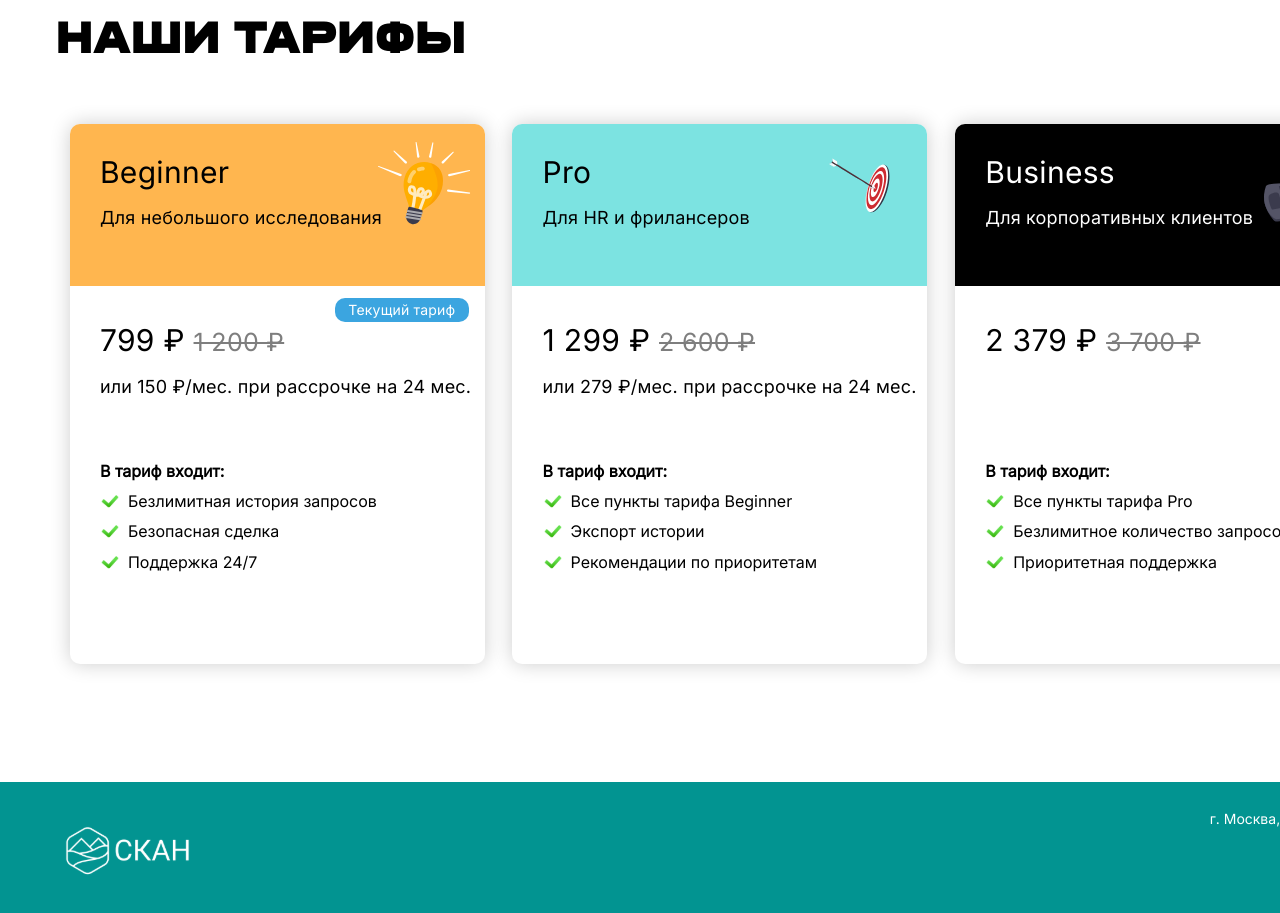
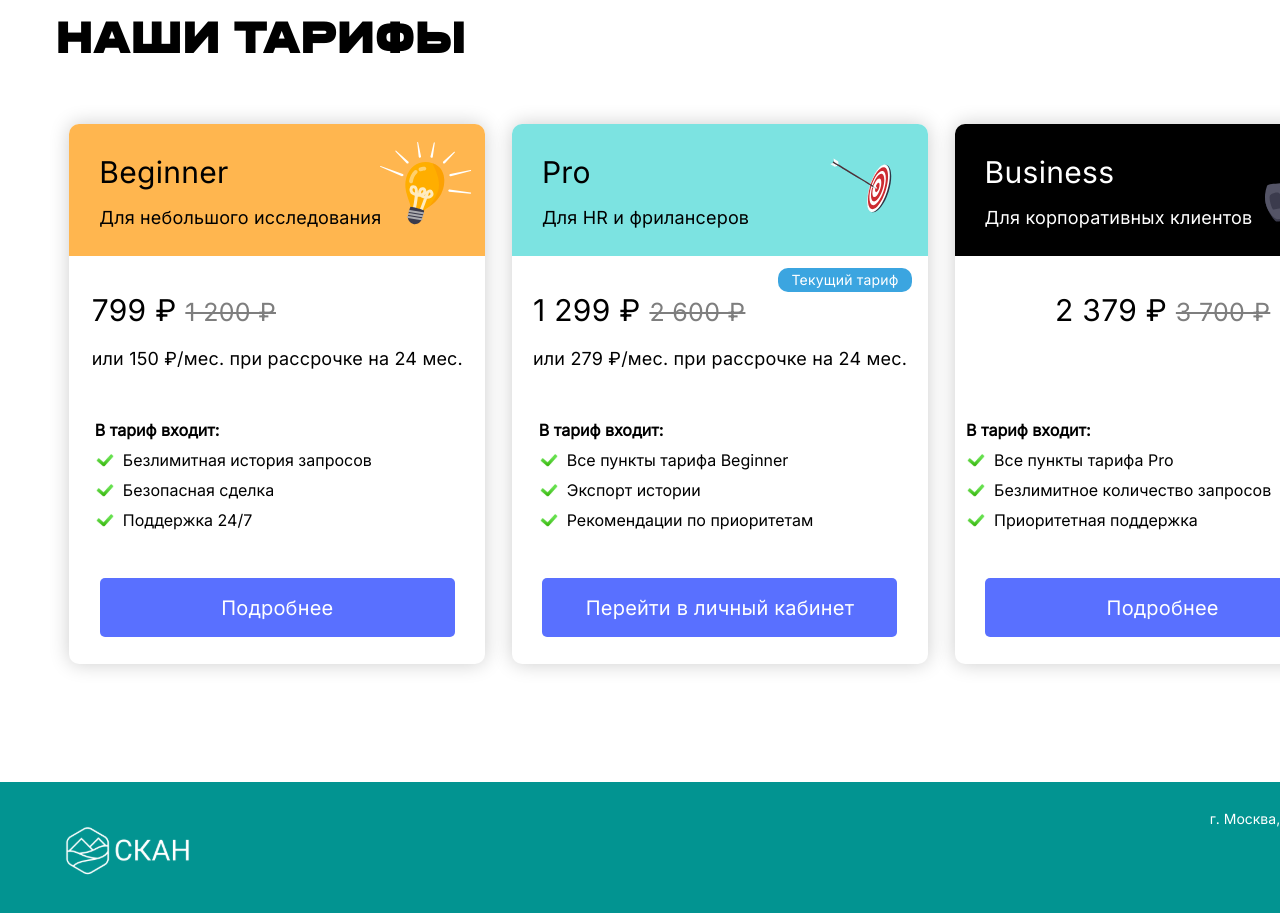
Before and after one commit to C0nnstant1n/Scan, a React (Vite) app: page / in a window 1280 px wide. Shown: the part 1840-2753 px from the top of the page. Built offline with nearby package versions, Linux system fonts and the light colour scheme.

Commit message:
настраиваю компонент тарифы

```diff
--- a/src/Header/header.module.scss
+++ b/src/Header/header.module.scss
@@ -66,6 +66,10 @@ header {
       height: 1.625rem;
       border-radius: 0.3125rem;
       background: $additional-color-1;
+      cursor: pointer;
+      &:hover {
+        background-color: #c1f0ef;
+      }
     }
   }
 }
--- a/src/Main/Main.module.scss
+++ b/src/Main/Main.module.scss
@@ -31,6 +31,10 @@
       flex-shrink: 0;
       border-radius: 0.3125rem;
       background: $additional-color-3;
+      cursor: pointer;
+      &:hover {
+        background-color: #a7b1f5;
+      }
     }
   }
   .back_img {
--- /dev/null
+++ b/src/Main/components/carousel/ListCards.ts
@@ -0,0 +1,40 @@
+import clock from "../../../assets/clock-ico.svg";
+import search from "../../../assets/search-ico.svg";
+import defense from "../../../assets/defense-ico.svg";
+
+interface IcarouselList {
+  img: string;
+  text: string;
+}
+
+const carouselList: IcarouselList[] = [
+  {
+    img: `${clock}`,
+    text: "Высокая и оперативная скорость обработки заявки",
+  },
+
+  {
+    img: `${search}`,
+    text: "Огромная комплексная база данных, обеспечивающая объективный ответ на запрос",
+  },
+
+  {
+    img: `${defense}`,
+    text: "Защита конфеденциальных сведений, не подлежащих разглашению по федеральному законодательству",
+  },
+  {
+    img: `${defense}`,
+    text: "1",
+  },
+  {
+    img: `${defense}`,
+    text: "2",
+  },
+  {
+    img: `${defense}`,
+    text: "3",
+  },
+];
+
+export default carouselList;
+export type { IcarouselList };
--- a/src/Main/components/carousel/cards.tsx
+++ b/src/Main/components/carousel/cards.tsx
@@ -1,5 +1,5 @@
 import style from "./carousel.module.scss";
-import { IcarouselList } from "./carousel";
+import { IcarouselList } from "./ListCards";
 
 interface Props {
   carouselList: IcarouselList;
--- a/src/Main/components/carousel/carousel.module.scss
+++ b/src/Main/components/carousel/carousel.module.scss
@@ -20,6 +20,7 @@
       width: 2.5rem;
       height: 2.5rem;
       margin-right: -1rem;
+      cursor: pointer;
     }
     .card {
       width: 25rem;
@@ -47,7 +48,7 @@
       width: 2.5rem;
       height: 2.5rem;
       margin-left: -1rem;
-
+      cursor: pointer;
       img {
         rotate: 180deg;
       }
--- a/src/Main/components/carousel/carousel.tsx
+++ b/src/Main/components/carousel/carousel.tsx
@@ -1,44 +1,8 @@
-import * as React from "react";
+import { useState } from "react";
 import Card from "./cards";
 import styles from "./carousel.module.scss";
 import icon from "../../../assets/icons8-шеврон-вправо-90 1.svg";
-import clock from "../../../assets/clock-ico.svg";
-import search from "../../../assets/search-ico.svg";
-import defense from "../../../assets/defense-ico.svg";
-
-export interface IcarouselList {
-  img: string;
-  text: string;
-}
-
-const carouselList: IcarouselList[] = [
-  {
-    img: `${clock}`,
-    text: "Высокая и оперативная скорость обработки заявки",
-  },
-
-  {
-    img: `${search}`,
-    text: "Огромная комплексная база данных, обеспечивающая объективный ответ на запрос",
-  },
-
-  {
-    img: `${defense}`,
-    text: "Защита конфеденциальных сведений, не подлежащих разглашению по федеральному законодательству",
-  },
-  {
-    img: `${defense}`,
-    text: "1",
-  },
-  {
-    img: `${defense}`,
-    text: "2",
-  },
-  {
-    img: `${defense}`,
-    text: "3",
-  },
-];
+import carouselList from "./ListCards";
 
 let list: number[] = [];
 for (let i in carouselList) {
@@ -46,7 +10,7 @@ for (let i in carouselList) {
 }
 
 export default function Carousel() {
-  const [indexes, setIndexes] = React.useState(list);
+  const [indexes, setIndexes] = useState(list);
 
   function prevCard() {
     const newList: number[] = [];
--- a/src/Main/components/tariffs/card.tsx
+++ b/src/Main/components/tariffs/card.tsx
@@ -47,7 +47,6 @@ export default function Card({ rate }: IProps) {
           {rate.price.discount} <span>{rate.price.cost}</span>
         </h2>
         <br />
-        <br />
         <p>{rate.price.installment} </p>
       </div>
       <div className={styles.terms}>
@@ -62,6 +61,11 @@ export default function Card({ rate }: IProps) {
           ))}
         </ul>
       </div>
+      {rate.isCurrent ? (
+        <button>Перейти в личный кабинет</button>
+      ) : (
+        <button>Подробнее</button>
+      )}
     </div>
   );
 }
--- a/src/Main/components/tariffs/tariffs.module.scss
+++ b/src/Main/components/tariffs/tariffs.module.scss
@@ -1,13 +1,19 @@
 @import "../../../vars.scss";
 
 .beginner {
-  background: $additional-color-2;
+  background-color: $additional-color-2;
 }
 .pro {
-  background: $additional-color-1;
+  background-color: $additional-color-1;
 }
 .business {
-  background: $main-color-2;
+  background-color: $main-color-2;
+
+  color: $main-color-3;
+}
+
+.current {
+  background-color: gray;
   color: $main-color-3;
 }
 
@@ -34,9 +40,7 @@
     h2 {
       font-family: Inter;
       font-size: 1.875rem;
-      font-style: normal;
       font-weight: 500;
-      line-height: normal;
       letter-spacing: 0.01875rem;
     }
     p {
@@ -50,25 +54,30 @@
     .card {
       display: flex;
       flex-direction: column;
-      width: 25.9375rem;
+      align-items: center;
+      width: 26rem;
       height: 33.75rem;
       border-radius: 0.625rem;
       background: $main-color-3;
       box-shadow: 0px 0px 20px 0px rgba(0, 0, 0, 0.2);
       .heading {
-        padding-top: 1.88rem;
-        padding-left: 1.88rem;
+        width: 100%;
         height: 8.25rem;
         border-radius: 0.625rem 0.625rem 0rem 0rem;
+        h2 {
+          padding-top: 1.88rem;
+          padding-left: 1.87rem;
         }
         img {
           width: 5.76525rem;
           height: 5.19656rem;
-        padding-left: 17.4rem;
+          padding-left: 19.4rem;
           margin-top: -3rem;
         }
         p {
           margin-top: -1.4rem;
+          padding-left: 1.87rem;
+        }
       }
     }
     .is_current {
@@ -87,6 +96,9 @@
         font-size: 0.875rem;
         padding-top: 0.175rem;
       }
+      & {
+        background-color: #3ba5e0;
+      }
     }
     .is_current_hide {
       width: 8.375rem;
@@ -96,7 +108,6 @@
     }
     .price {
       height: 5rem;
-      padding-left: 1.88rem;
       span {
         font-size: 1.5625rem;
         opacity: 0.5;
@@ -104,8 +115,8 @@
       }
     }
     .terms {
-      padding-top: 3.7rem;
-      padding-left: 1.88rem;
+      padding-top: 3rem;
+      margin-left: -5.5rem;
       li {
         padding-top: 0.63rem;
         list-style-type: none;
@@ -122,5 +133,21 @@
         }
       }
     }
+    button {
+      width: 22.1875rem;
+      height: 3.6875rem;
+      margin-top: 3rem;
+      cursor: pointer;
+      background-color: $additional-color-3;
+      color: #fff;
+      font-family: Inter;
+      font-size: 1.25rem;
+      font-weight: 400;
+      letter-spacing: 0.0125rem;
+      border-radius: 0.3125rem;
+      &:hover {
+        background-color: #a7b1f5;
       }
     }
+  }
+}
--- a/src/Main/components/tariffs/tariffs.tsx
+++ b/src/Main/components/tariffs/tariffs.tsx
@@ -22,7 +22,7 @@ const tariffs: ITariff[] = [
     name: "Beginner",
     icon: `${begin_ico}`,
     description: "Для небольшого исследования",
-    isCurrent: true,
+    isCurrent: false,
     price: {
       cost: "1 200 ₽",
       discount: "799 ₽",
@@ -38,7 +38,7 @@ const tariffs: ITariff[] = [
     name: "Pro",
     icon: `${pro_ico}`,
     description: "Для HR и фрилансеров",
-    isCurrent: false,
+    isCurrent: true,
     price: {
       cost: "2 600 ₽",
       discount: "1 299 ₽",
```
Lines whose indentation alone changed are shown as unchanged.
